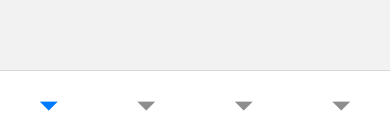
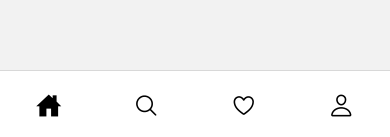
Before and after one commit to sujinlee0202/react-native-insta-app, a React Native app: screen /Bottom in a window 390 px wide. Shown: the part 704-841 px from the top of the page. Built offline with nearby package versions, Linux system fonts and the light colour scheme.

Commit message:
BottomTabScreen 아이콘 추가 # react-native-vector-icons 모듈 추가 # App.tsx 에서 BottomTabScreen 컴포넌트 분리

```diff
--- a/App.tsx
+++ b/App.tsx
@@ -1,36 +1,12 @@
 import React from 'react';
-import {createBottomTabNavigator} from '@react-navigation/bottom-tabs';
 import {createNativeStackNavigator} from '@react-navigation/native-stack';
-import Home from './src/screens/Home';
 import {NavigationContainer} from '@react-navigation/native';
-import Search from './src/screens/Search';
-import Activity from './src/screens/Activity';
-import Profile from './src/screens/Profile';
 import Status from './src/screens/Status';
 import FriendProfile from './src/screens/FriendProfile';
 import EditProfile from './src/screens/EditProfile';
+import BottomTabScreen from './src/components/BottomTabScreen';
 
-const Tab = createBottomTabNavigator();
 const Stack = createNativeStackNavigator();
-
-const BottomTabScreen = () => {
-  return (
-    <Tab.Navigator
-      screenOptions={() => ({
-        tabBarHideOnKeyboard: true,
-        tabBarShowLabel: false,
-        headerShown: false,
-        tabBarStyle: {
-          height: 70,
-        },
-      })}>
-      <Tab.Screen name="Home" component={Home} />
-      <Tab.Screen name="Search" component={Search} />
-      <Tab.Screen name="Activity" component={Activity} />
-      <Tab.Screen name="Profile" component={Profile} />
-    </Tab.Navigator>
-  );
-};
 
 function App() {
   return (
--- a/package.json
+++ b/package.json
@@ -17,7 +17,8 @@
     "react": "18.2.0",
     "react-native": "^0.73.4",
     "react-native-safe-area-context": "^4.9.0",
-    "react-native-screens": "^3.29.0"
+    "react-native-screens": "^3.29.0",
+    "react-native-vector-icons": "^10.0.3"
   },
   "devDependencies": {
     "@babel/core": "^7.20.0",
@@ -28,6 +29,7 @@
     "@react-native/metro-config": "0.73.5",
     "@react-native/typescript-config": "0.73.1",
     "@types/react": "^18.2.6",
+    "@types/react-native-vector-icons": "^6.4.18",
     "@types/react-test-renderer": "^18.0.0",
     "babel-jest": "^29.6.3",
     "eslint": "^8.19.0",
--- /dev/null
+++ b/src/components/BottomTabScreen.tsx
@@ -0,0 +1,58 @@
+import React from 'react';
+import {createBottomTabNavigator} from '@react-navigation/bottom-tabs';
+import Home from '../screens/Home';
+import Search from '../screens/Search';
+import Activity from '../screens/Activity';
+import Profile from '../screens/Profile';
+import Ionicons from 'react-native-vector-icons/Ionicons';
+
+type TabBarIconProps = {
+  focused: boolean;
+  size: number;
+  color: string;
+  route: {
+    name: string;
+  };
+};
+
+const Tab = createBottomTabNavigator();
+
+const renderTabBarIcon = ({focused, size, color, route}: TabBarIconProps) => {
+  let iconName: string = '';
+  color = 'black';
+
+  if (route.name === 'Home') {
+    iconName = focused ? 'home-sharp' : 'home-outline';
+  } else if (route.name === 'Search') {
+    iconName = focused ? 'search' : 'search-outline';
+  } else if (route.name === 'Activity') {
+    iconName = focused ? 'heart' : 'heart-outline';
+  } else if (route.name === 'Profile') {
+    iconName = focused ? 'person' : 'person-outline';
+  }
+
+  return <Ionicons name={iconName} size={size} color={color} />;
+};
+
+const BottomTabScreen = () => {
+  return (
+    <Tab.Navigator
+      screenOptions={({route}) => ({
+        tabBarHideOnKeyboard: true,
+        tabBarShowLabel: false,
+        headerShown: false,
+        tabBarStyle: {
+          height: 70,
+        },
+        tabBarIcon: ({focused, size, color}) =>
+          renderTabBarIcon({focused, size, color, route}),
+      })}>
+      <Tab.Screen name="Home" component={Home} />
+      <Tab.Screen name="Search" component={Search} />
+      <Tab.Screen name="Activity" component={Activity} />
+      <Tab.Screen name="Profile" component={Profile} />
+    </Tab.Navigator>
+  );
+};
+
+export default BottomTabScreen;
```
Also changed, not shown: 21 other files (tests, documents, lock files or other folders).
